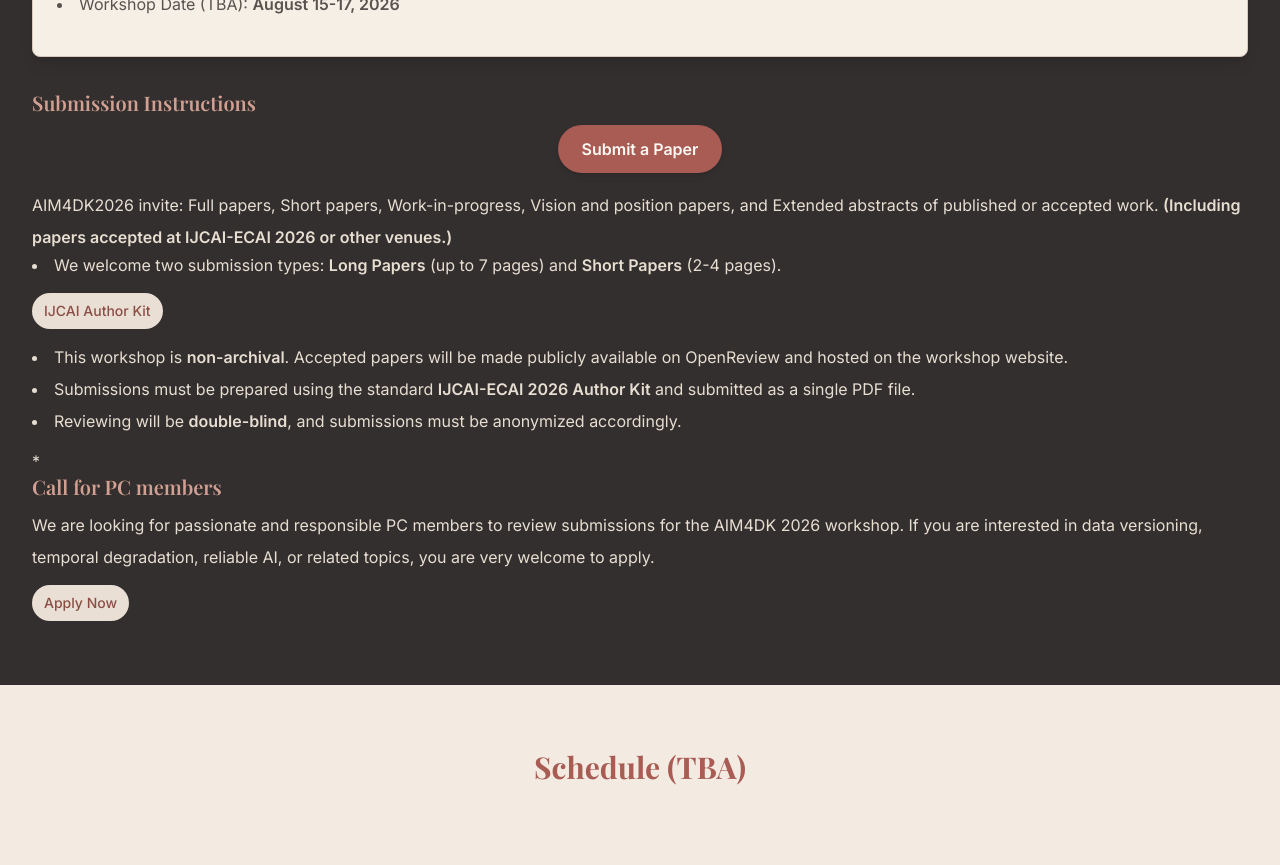
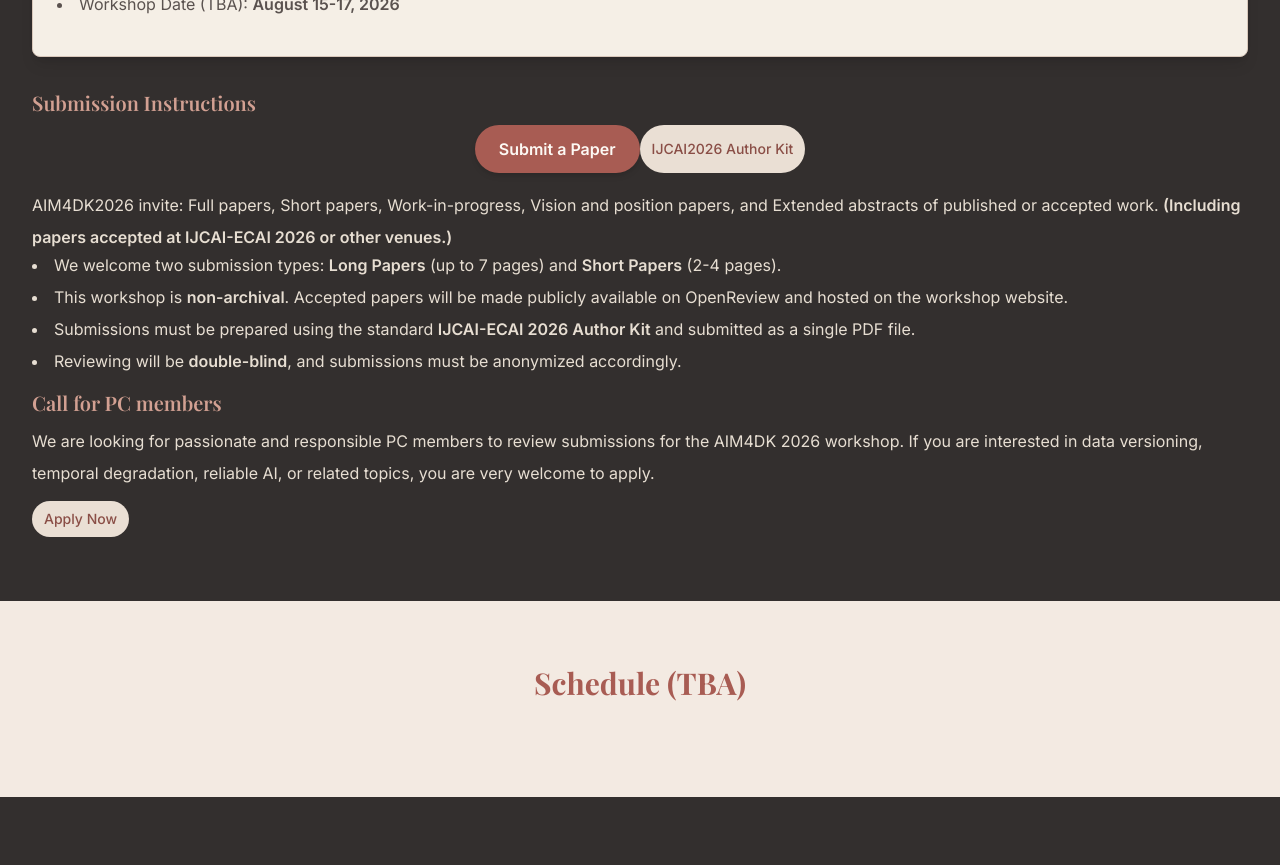
Before and after one commit to ElizaZhou96/aim4dk, a React (Vite) app: page / in a window 1280 px wide. Shown: the part 3140-4005 px from the top of the page. Built offline with nearby package versions, Linux system fonts and the light colour scheme.

Commit message:
Update App.tsx

```diff
--- a/src/App.tsx
+++ b/src/App.tsx
@@ -410,6 +410,15 @@ function App() {
                   >
                     Submit a Paper
                   </a>
+
+                  <a
+                    href="https://www.ijcai.org/authors_kit"
+                    target="_blank"
+                    rel="noopener noreferrer"
+                    className="inline-flex items-center px-3 py-2 text-sm font-medium rounded-full bg-[#EADFD4] text-[#8A4E46] hover:bg-[#DDCDBE] transition"
+                  >
+                    IJCAI2026 Author Kit
+                  </a>
                 </div>
 
               <p className="text-[#E7DED2] leading-8">
@@ -417,22 +426,11 @@ function App() {
               </p>
 
                 <ul className="text-[#E7DED2] mb-4 list-disc list-inside space-y-2">
-                  <li>We welcome two submission types: <strong>Long Papers</strong> (up to 7 pages) and <strong>Short Papers</strong> (2-4 pages).
-                  <div className="flex flex-wrap gap-3 mt-4 mb-4">
-                  <a
-                    href="https://www.ijcai.org/authors_kit"
-                    target="_blank"
-                    rel="noopener noreferrer"
-                    className="inline-flex items-center px-3 py-2 text-sm font-medium rounded-full bg-[#EADFD4] text-[#8A4E46] hover:bg-[#DDCDBE] transition"
-                  >
-                    IJCAI Author Kit
-                  </a>
-                </div>
-                  </li>
+                  <li>We welcome two submission types: <strong>Long Papers</strong> (up to 7 pages) and <strong>Short Papers</strong> (2-4 pages). </li>
                   <li>This workshop is <strong>non-archival</strong>. Accepted papers will be made publicly available on OpenReview and hosted on the workshop website. </li>
                   <li>Submissions must be prepared using the standard <strong>IJCAI-ECAI 2026 Author Kit</strong> and submitted as a single PDF file. </li>
                   <li>Reviewing will be <strong>double-blind</strong>, and submissions must be anonymized accordingly. </li>
-                </ul> *
+                </ul>
 
                 {/* <h3 className="text-xl font-semibold text-[#D2A092] mb-2">EmpAI 2026 Large Language Models (LLMs) Usage Policy</h3>
                 <ul className="text-[#E7DED2] mb-4 list-disc list-inside space-y-2">
```
